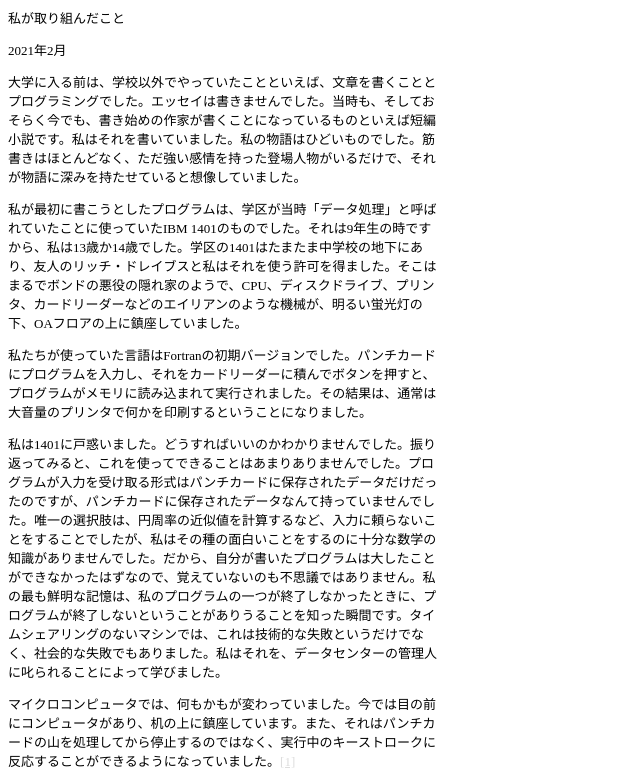
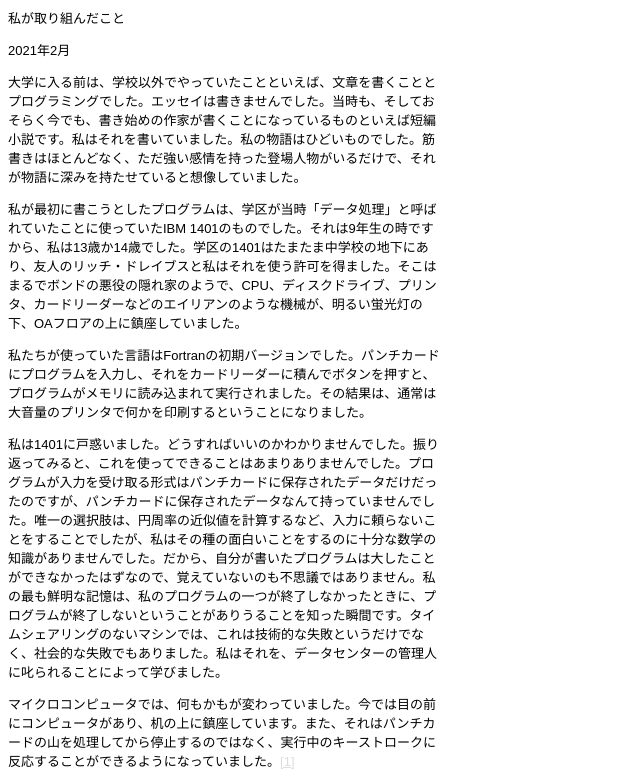
Before and after one commit to hiroshi-manabe/translation, a plain HTML site: page what_i_worked_on/1983011a960eb86c866fa9f0915bf4a741dc3e86.html in a window 1280 px wide. Shown: the top 780 px of the page, without its empty margins (0-640 px from the left). Drawn offline with Linux system fonts and the light colour scheme.

Commit message:
Generated HTML files.

```diff
--- a/what_i_worked_on/1983011a960eb86c866fa9f0915bf4a741dc3e86.html
+++ b/what_i_worked_on/1983011a960eb86c866fa9f0915bf4a741dc3e86.html
@@ -6,6 +6,7 @@
     <style>
     body {
       background-color: white;
+      font-family: sans-serif;
       font-size: small;
       width: 435px;
     }
```
Also changed, not shown: what_i_worked_on/41f6e618e7a1078d66233e5eda17d7c965ad2a26.html (+1 -0 lines), what_i_worked_on/48d83a404206f63688b2837f1795ca37ad7b510a.html (+1 -0 lines), what_i_worked_on/a13a1facbaada4bc81b2921c652aee5da6fc3c56.html (+1 -0 lines), what_i_worked_on/ad650367f86ddc8884c13b7efc69db24758eb2db.html (+1 -0 lines), what_i_worked_on/b00dc03926a732f000c824e6aaa526643303ba8a.html (+1 -0 lines), what_i_worked_on/b9a730c2f51eb338d5c6dc6f9850ba66a078f6da.html (+1 -0 lines), what_i_worked_on/c23d000ab30ac6a30490c77761dffda4beebec07.html (+1 -0 lines), what_i_worked_on/ccb6590d1af38d11f8646fac3ba7960d8d35ccba.html (+1 -0 lines).
